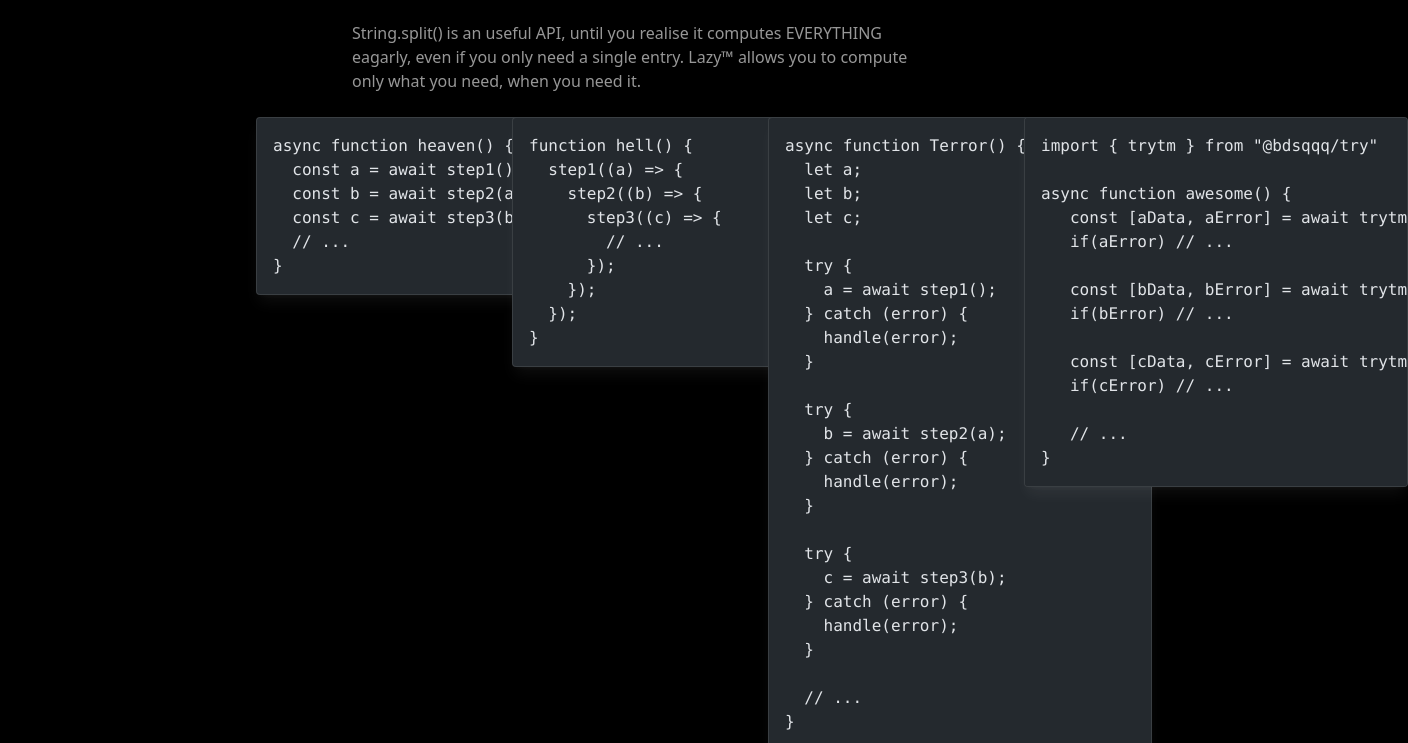
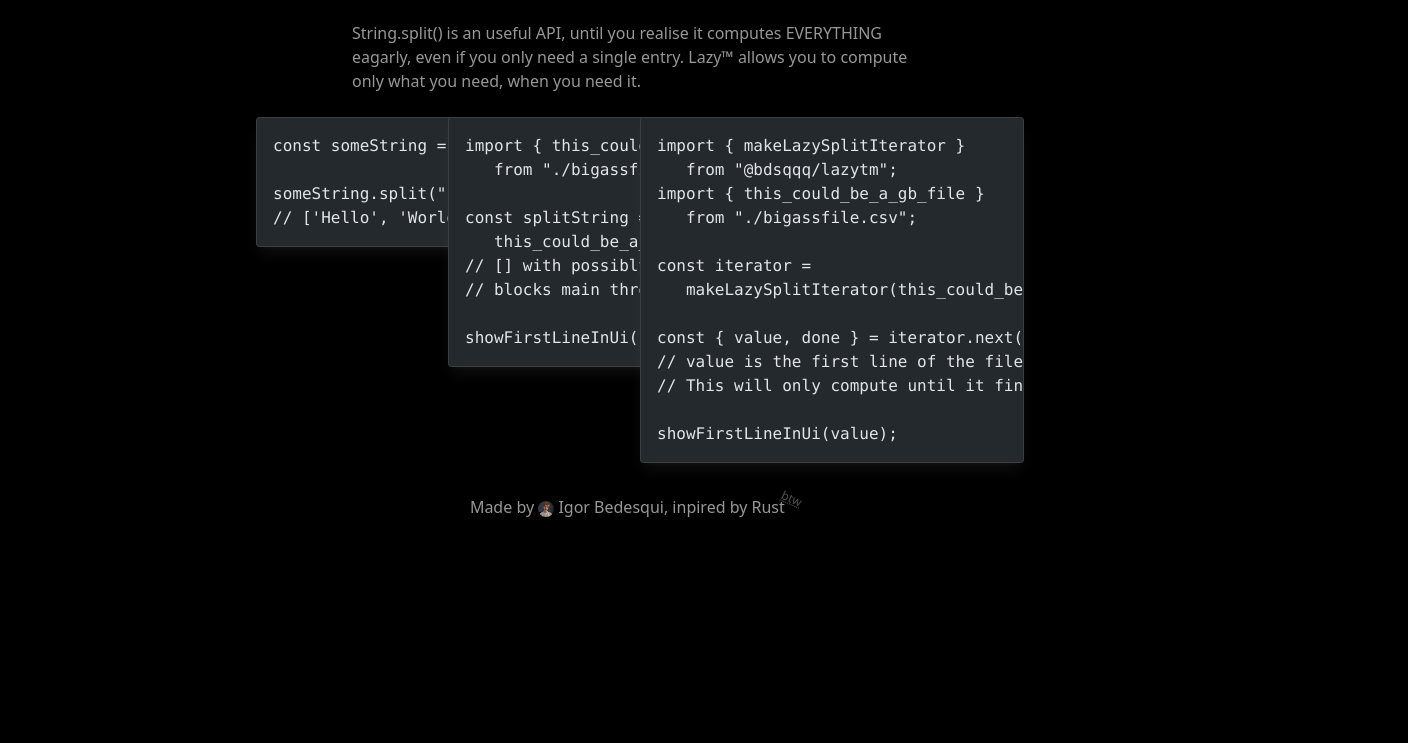
Before and after one commit to bdsqqq/things, an Astro site in the folder apps/lazytm-site/: page / in a window 1280 px wide. Shown: the part 258-1001 px from the top of the page, 1408 px wide, since content can reach past the window. After the commit the page ends 801 px from the top, so only its background shows below. Built offline with nearby package versions, Linux system fonts and the light colour scheme; Astro itself is replaced by a stand-in of ours; code samples lack their colours.

Commit message:
update site

````diff
--- a/apps/lazytm-site/src/content/codesnippets/awesome.md
+++ /dev/null
@@ -1,16 +0,0 @@
-```js
-import { trytm } from "@bdsqqq/try"
-
-async function awesome() {
-   const [aData, aError] = await trytm(step1());
-   if(aError) // ...
-
-   const [bData, bError] = await trytm(step2(aData));
-   if(bError) // ...
-
-   const [cData, cError] = await trytm(step3(bData));
-   if(cError) // ...
-
-   // ...
-}
-```
--- /dev/null
+++ b/apps/lazytm-site/src/content/codesnippets/basic-usage.md
@@ -0,0 +1,6 @@
+```ts
+const someString = "Hello World";
+
+someString.split(" ");
+// ['Hello', 'World']
+```
--- /dev/null
+++ b/apps/lazytm-site/src/content/codesnippets/harsh-usage.md
@@ -0,0 +1,11 @@
+```ts
+import { this_could_be_a_gb_file }
+   from "./bigassfile.csv";
+
+const splitString =
+   this_could_be_a_gb_file.split("\n");
+// [] with possibly thousands of entries,
+// blocks main thread
+
+showFirstLineInUi(splitString[0]);
+```
--- a/apps/lazytm-site/src/content/codesnippets/heaven-one-liners.md
+++ /dev/null
@@ -1,8 +0,0 @@
-```js
-async function heaven() {
-  const a = await step1();
-  const b = await step2(a);
-  const c = await step3(b);
-  // ...
-}
-```
--- /dev/null
+++ b/apps/lazytm-site/src/content/codesnippets/lazy-usage.md
@@ -0,0 +1,15 @@
+```ts
+import { makeLazySplitIterator }
+   from "@bdsqqq/lazytm";
+import { this_could_be_a_gb_file }
+   from "./bigassfile.csv";
+
+const iterator =
+   makeLazySplitIterator(this_could_be_a_gb_file, "\n");
+
+const { value, done } = iterator.next();
+// value is the first line of the file, done will be false
+// This will only compute until it finds the first match.
+
+showFirstLineInUi(value);
+```
--- a/apps/lazytm-site/src/content/codesnippets/pyramid-of-hell.md
+++ /dev/null
@@ -1,11 +0,0 @@
-```js
-function hell() {
-  step1((a) => {
-    step2((b) => {
-      step3((c) => {
-        // ...
-      });
-    });
-  });
-}
-```
--- a/apps/lazytm-site/src/content/codesnippets/tower-of-terror.md
+++ /dev/null
@@ -1,27 +0,0 @@
-```js
-async function Terror() {
-  let a;
-  let b;
-  let c;
-
-  try {
-    a = await step1();
-  } catch (error) {
-    handle(error);
-  }
-
-  try {
-    b = await step2(a);
-  } catch (error) {
-    handle(error);
-  }
-
-  try {
-    c = await step3(b);
-  } catch (error) {
-    handle(error);
-  }
-
-  // ...
-}
-```
--- a/apps/lazytm-site/src/pages/index.astro
+++ b/apps/lazytm-site/src/pages/index.astro
@@ -10,15 +10,13 @@ export const focusStyles = `
   !outline-none focus-visible:ring-1 ring-offset-8 ring-gray-A10 ring-offset-gray-0
 `;
 
-const pyramid = await getEntryBySlug("codesnippets", "pyramid-of-hell");
-const heaven = await getEntryBySlug("codesnippets", "heaven-one-liners");
-const terror = await getEntryBySlug("codesnippets", "tower-of-terror");
-const awesome = await getEntryBySlug("codesnippets", "awesome");
+const basicUsage = await getEntryBySlug("codesnippets", "basic-usage");
+const harshUsage = await getEntryBySlug("codesnippets", "harsh-usage");
+const lazyUsage = await getEntryBySlug("codesnippets", "lazy-usage");
 
-const { Content: Pyramid } = await pyramid.render();
-const { Content: Heaven } = await heaven.render();
-const { Content: Terror } = await terror.render();
-const { Content: Awesome } = await awesome.render();
+const { Content: BasicUsage } = await basicUsage.render();
+const { Content: HarshUsage } = await harshUsage.render();
+const { Content: LazyUsage } = await lazyUsage.render();
 ---
 
 <html lang="en">
@@ -97,7 +95,7 @@ const { Content: Awesome } = await awesome.render();
               <div class="flex justify-between items-end">
                 <div>
                   <div class="max-md:mb-1">
-                    <Glitch text="v2.3" />
+                    <Glitch text="v0.0.1" />
                   </div>
                   <h1
                     class="before:bg-shine relative text-gray-A12 text-4xl md:text-7xl leading-relaxed md:leading-snug tracking-tighter text-slate-12 font-bold"
@@ -116,7 +114,7 @@ const { Content: Awesome } = await awesome.render();
                         "flex items-center gap-2 hover:text-gray-12 transition-colors focus:text-gray-12 rounded",
                         focusStyles
                       )}
-                      href="https://github.com/bdsqqq/coisas/tree/main/packages/lazytm"
+                      href="https://github.com/bdsqqq/things/tree/main/packages/lazytm"
                     >
                       <div class="transform translate-y-px">
                         <GithubIcon />
@@ -175,41 +173,31 @@ const { Content: Awesome } = await awesome.render();
               <div
                 tabindex="0"
                 class={clsx(
-                  "code-card transform group-hover:opacity-75 group-focus-within:opacity-75 group-focus-within:blur-sm group-hover:blur-sm focus:!blur-none hover:!blur-none filter focus:!opacity-100 hover:!opacity-100 pointer-events-auto h-fit max-lg:max-w-[calc(100vw_-_3rem)] lg:min-w-96 max-lg:[&:not(:first-child)]:-mt-24 lg:[&:not(:first-child)]:-ml-32 transition-all rounded-sm",
+                  "step-card transform group-hover:opacity-75 group-focus-within:opacity-75 group-focus-within:blur-sm group-hover:blur-sm focus:!blur-none hover:!blur-none filter focus:!opacity-100 hover:!opacity-100 pointer-events-auto h-fit max-lg:max-w-[calc(100vw_-_3rem)] lg:min-w-96 max-lg:[&:not(:first-child)]:-mt-24 lg:[&:not(:first-child)]:-ml-48 transition-all rounded-sm",
                   focusStyles
                 )}
               >
-                <Heaven />
+                <BasicUsage />
               </div>
 
               <div
                 tabindex="0"
                 class={clsx(
-                  "code-card transform group-hover:opacity-75 group-focus-within:opacity-75 group-focus-within:blur-sm group-hover:blur-sm focus:!blur-none hover:!blur-none filter focus:!opacity-100 hover:!opacity-100 pointer-events-auto h-fit max-lg:max-w-[calc(100vw_-_3rem)] lg:min-w-96 max-lg:[&:not(:first-child)]:-mt-24 lg:[&:not(:first-child)]:-ml-32 transition-all rounded-sm",
+                  "step-card transform group-hover:opacity-75 group-focus-within:opacity-75 group-focus-within:blur-sm group-hover:blur-sm focus:!blur-none hover:!blur-none filter focus:!opacity-100 hover:!opacity-100 pointer-events-auto h-fit max-lg:max-w-[calc(100vw_-_3rem)] lg:min-w-96 max-lg:[&:not(:first-child)]:-mt-24 lg:[&:not(:first-child)]:-ml-48 transition-all rounded-sm",
                   focusStyles
                 )}
               >
-                <Pyramid />
+                <HarshUsage />
               </div>
 
               <div
                 tabindex="0"
                 class={clsx(
-                  "code-card transform group-hover:opacity-75 group-focus-within:opacity-75 group-focus-within:blur-sm group-hover:blur-sm focus:!blur-none hover:!blur-none filter focus:!opacity-100 hover:!opacity-100 pointer-events-auto h-fit max-lg:max-w-[calc(100vw_-_3rem)] lg:min-w-96 max-lg:[&:not(:first-child)]:-mt-24 lg:[&:not(:first-child)]:-ml-32 transition-all rounded-sm",
+                  "step-card transform group-hover:opacity-75 group-focus-within:opacity-75 group-focus-within:blur-sm group-hover:blur-sm focus:!blur-none hover:!blur-none filter focus:!opacity-100 hover:!opacity-100 pointer-events-auto h-fit max-lg:max-w-[calc(100vw_-_3rem)] lg:min-w-96 max-lg:[&:not(:first-child)]:-mt-24 lg:[&:not(:first-child)]:-ml-48 transition-all rounded-sm",
                   focusStyles
                 )}
               >
-                <Terror />
-              </div>
-
-              <div
-                tabindex="0"
-                class={clsx(
-                  "code-card transform group-hover:opacity-75 group-focus-within:opacity-75 group-focus-within:blur-sm group-hover:blur-sm focus:!blur-none hover:!blur-none filter focus:!opacity-100 hover:!opacity-100 pointer-events-auto h-fit max-lg:max-w-[calc(100vw_-_3rem)] lg:min-w-96 max-lg:[&:not(:first-child)]:-mt-24 lg:[&:not(:first-child)]:-ml-32 transition-all rounded-sm",
-                  focusStyles
-                )}
-              >
-                <Awesome />
+                <LazyUsage />
               </div>
             </div>
           </div>
@@ -239,7 +227,7 @@ const { Content: Awesome } = await awesome.render();
 <script>
   const story = document.querySelectorAll(".story");
   const storyBits = Array.from(story);
-  const codeSnippets = document.querySelectorAll(".code-card");
+  const codeSnippets = document.querySelectorAll(".step-card");
   const codeSnippetsArray = Array.from(codeSnippets);
 
   codeSnippetsArray.forEach((el, i) => {
@@ -296,10 +284,10 @@ const { Content: Awesome } = await awesome.render();
     @apply p-4 rounded shadow-lg-up lg:shadow-lg shadow-gray-A3 lg:shadow-gray-A3 border border-gray-A5;
   }
 
-  .code-card:hover ~ .code-card {
-    @apply max-lg:translate-y-28 lg:translate-x-36;
+  .step-card:hover ~ .step-card {
+    @apply max-lg:translate-y-28 lg:translate-x-52;
   }
-  .code-card:focus-within ~ .code-card {
-    @apply max-lg:translate-y-28 lg:translate-x-36;
+  .step-card:focus-within ~ .step-card {
+    @apply max-lg:translate-y-28 lg:translate-x-52;
   }
 </style>
````
Also changed, not shown: pnpm-lock.yaml.
